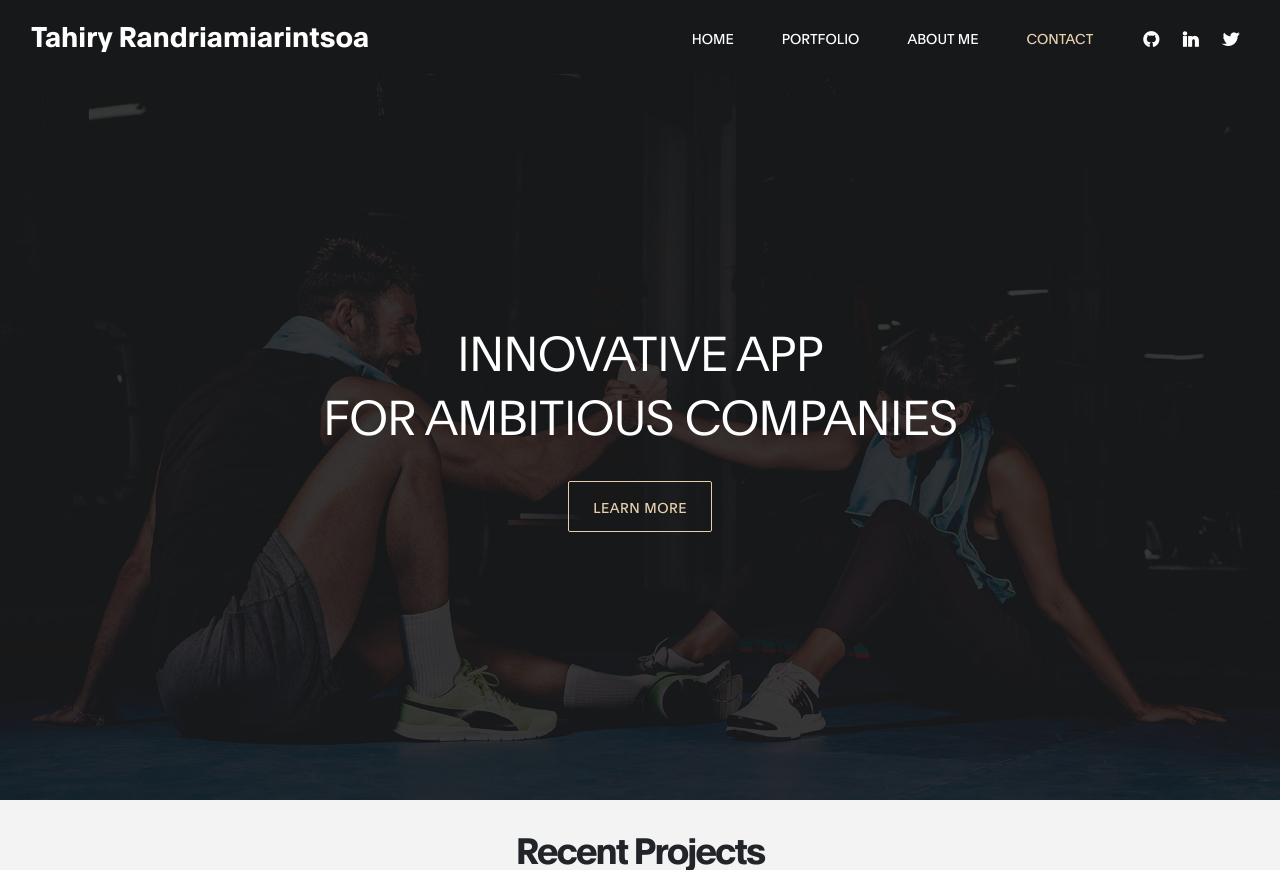
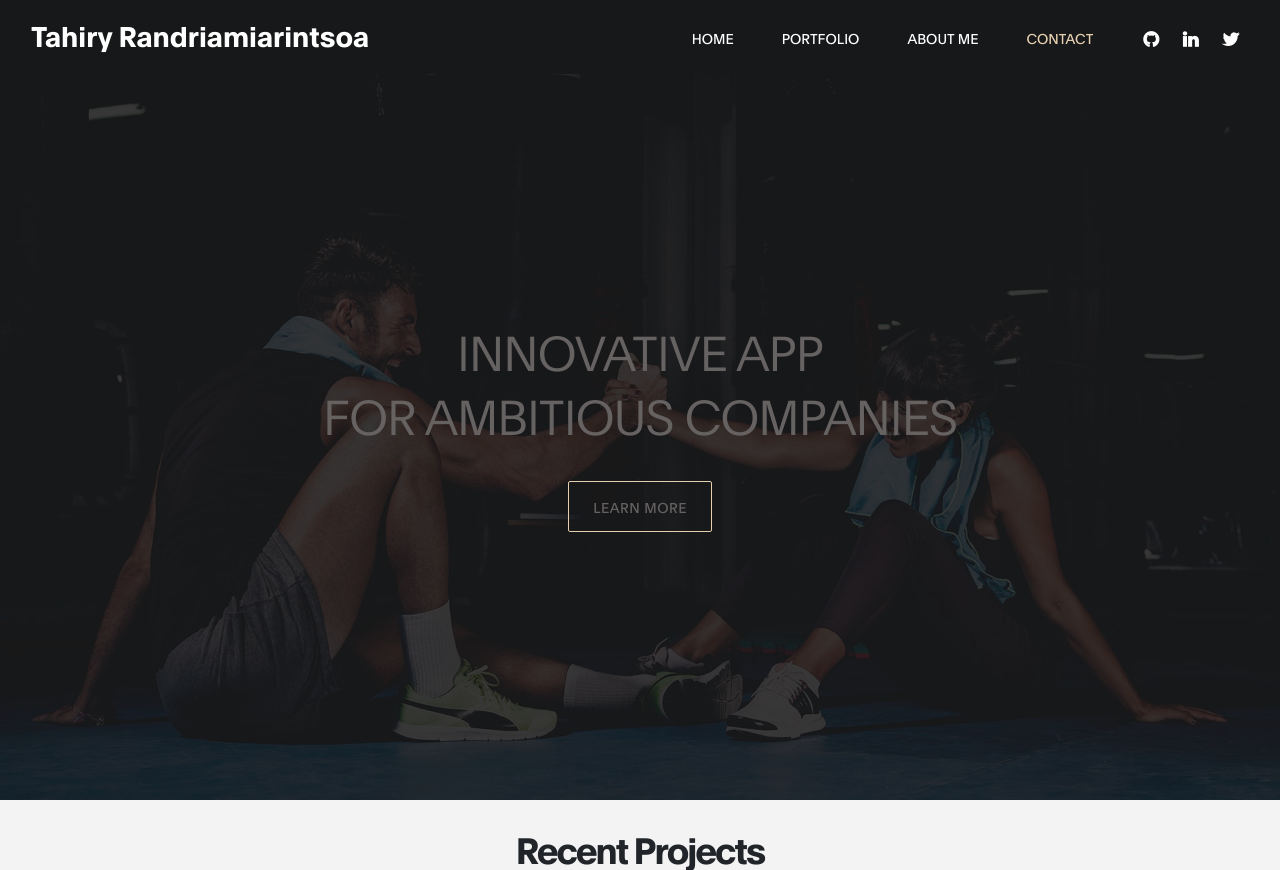
Before and after one commit to tahiry-dev/tahiry-dev.github.io, a PHP site: page / in a window 1280 px wide. Shown: the top 870 px of the page. Run offline with PHP 8.4, Linux system fonts and the light colour scheme; some libraries are stand-ins or nearby versions.

Commit message:
adjust color for complementary

```diff
--- a/css/tooplate-gymso-style.css
+++ b/css/tooplate-gymso-style.css
@@ -155,7 +155,7 @@
 
   .custom-btn.bg-color:hover,
   .custom-btn.bg-color:focus {
-    background: rgba(255, 255, 255, 0.274);
+    background: rgba(255, 255, 255, 0.062);
     border-color: transparent;;
     color: var(--primary-color);
   }
@@ -341,6 +341,11 @@
 
   .hero-headline {
     font-weight: 100;
+    color: #666262;
+  }
+
+  .learn {
+    color: #666262 !important;
   }
 
   /*---------------------------------------
--- a/index.html
+++ b/index.html
@@ -82,13 +82,14 @@
                 <div class="col-lg-8 col-md-10 mx-auto col-12">
                     <div class="hero-text mt-5 text-center">
 
-                        <h1 class="text-white hero-headline" data-aos="fade-up" data-aos-delay="500">Innovative App<br>
+                        <h1 class="hero-headline" data-aos="fade-up" data-aos-delay="500">Innovative App<br>
                             for
                             Ambitious Companies</h1>
 
 
-                        <a href="#about" class="btn custom-btn bordered mt-3" data-aos="fade-up"
-                            data-aos-delay="700">learn more</a>
+                        <a href="#about" class="btn custom-btn learn bordered mt-3" data-aos="fade-up"
+                            data-aos-delay="700">learn
+                            more</a>
 
                     </div>
                 </div>
```
